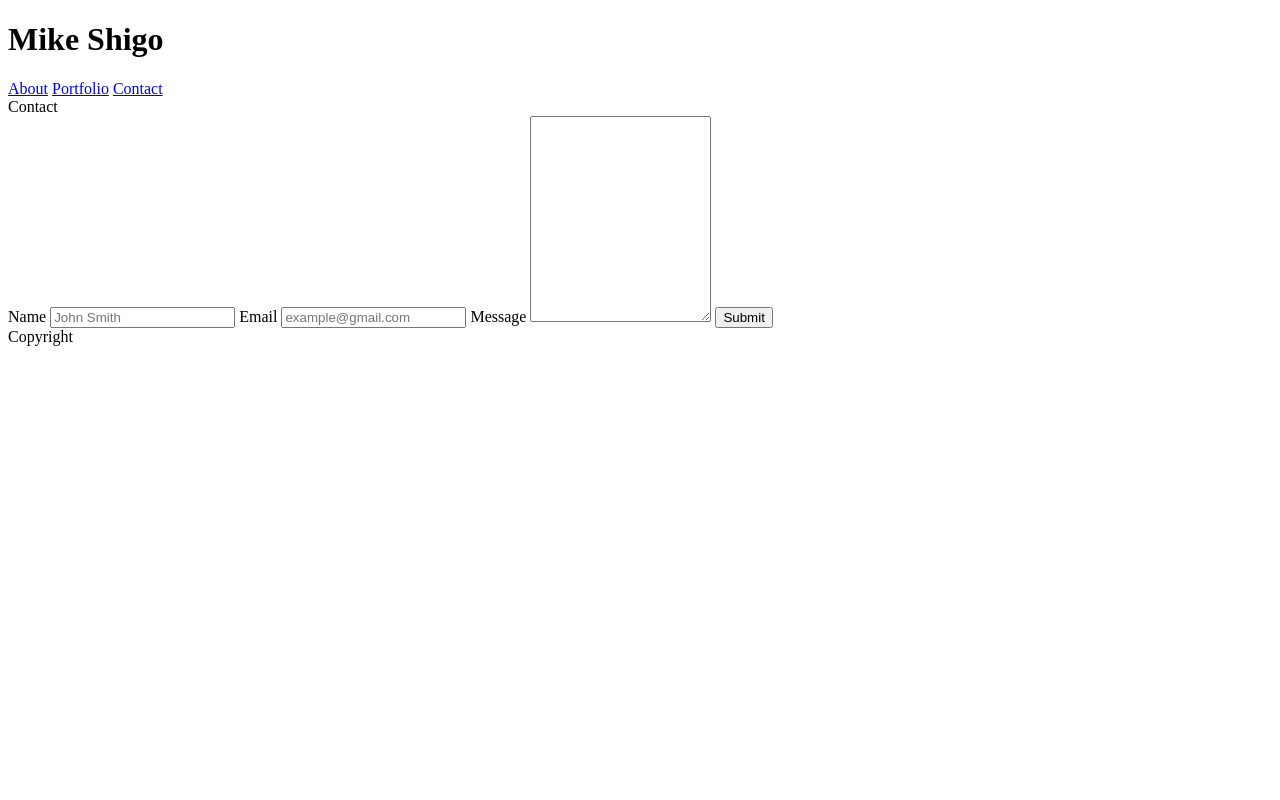
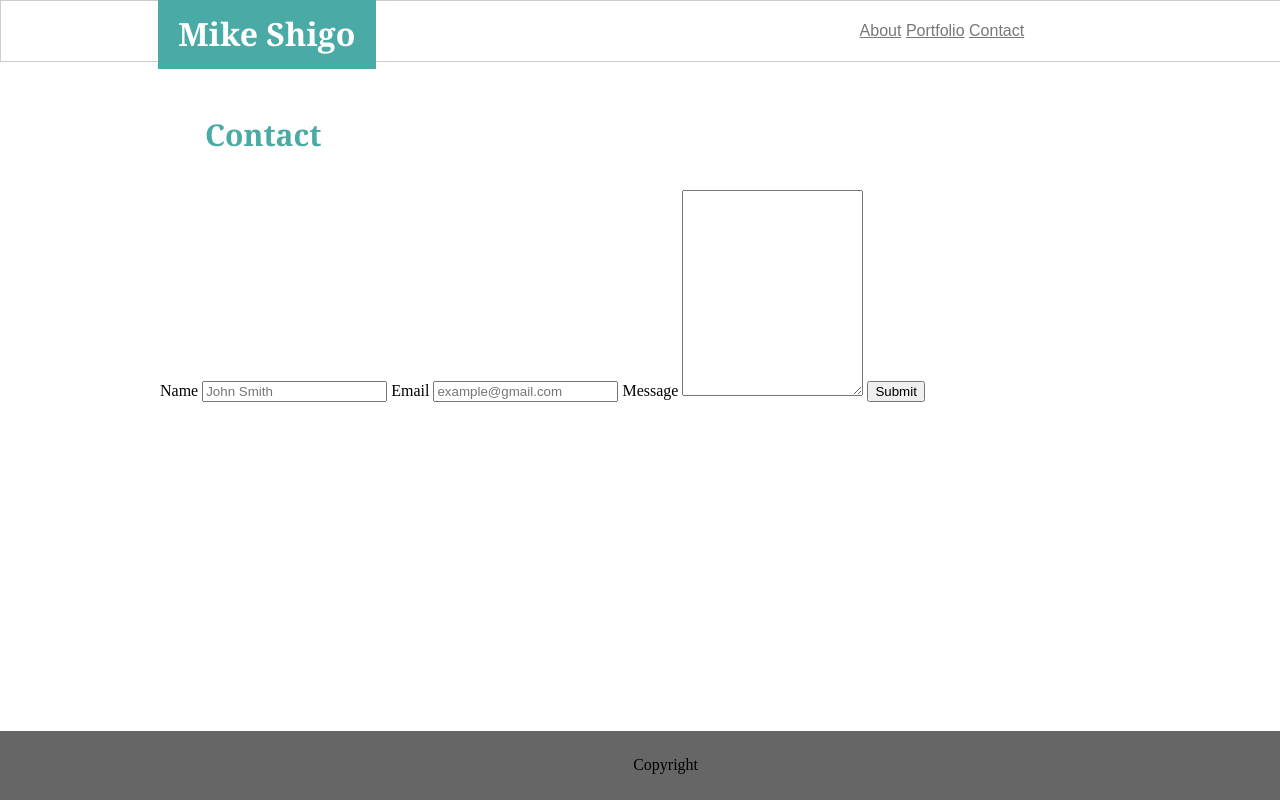
Before and after one commit to mshigo/Basic-Portfolio, a plain HTML site: page contact.html in a window 1280 px wide. Drawn offline with Linux system fonts and the light colour scheme.

Commit message:
css style imporvements.

```diff
--- a/assets/css/style.css
+++ b/assets/css/style.css
@@ -50,10 +50,6 @@
     border-style: solid;
     border-width: thin;
     border-color: #cccccc;
-
-
-
-
 }
 
 
@@ -66,8 +62,7 @@
     border-style: solid;
     border-width: thin;
     border-color: #cccccc;
-    padding: 30px;
-
+    padding: 11px;
 }
 
 #profile {
@@ -75,7 +70,6 @@
     float: left;
     padding: 10px;
     bottom: 10px;
-
 }
 
 .footer {
@@ -86,8 +80,8 @@
         width: 100%;
         background-color: #4aaaa5;
         color: white;
-        padding: 2.5%;
-
+        padding: 2%;
+        margin-bottom: 5px;
      }
 
 .footer2 {
@@ -105,55 +99,21 @@
          max-width: 960px;
          margin: auto;
          background: white;
-
-
-
      }
 
-     /* #ptop {
-         position: fixed;
-         top: 0;
-         Left: 0;
-         width: 100%;
+.header {
+        font-family:'Georgia', Times, Times New Roman, serif;
+        color: #4aaaa5;
+        max-width: 960px;
         background-color: white;
-         border-style: solid;
-         border-width: thin;
-         border-color: #cccccc;
-         padding: 30px;
+        padding: 35px;
+        margin: auto;
+        clear: both;
+        font-size: 30px;
+        margin-left: 10px;
      }
 
-     #pname {
-
-    position: relative;
-    bottom: 10px;
-    margin: 0;
-    background-color: #4aaaa5;
-    width: 15%;
-    text-align: center;
-    color: white;
-    padding: 14px;
-    margin-left: 150px;
-
-
-     }
-
-     #pnav {
-         position: relative;
-         float: right;
-         width: 33%;
-         clear: both;
-         overflow: auto;
-         padding: 10px;
-         font-family: 'Arial', 'Helvetica Neue', Helvetica, sans-serif;
-         color: #777777;
-
-
-
-     } */
-
-
 #portfolio {
-
     color: #4aaaa5;
     margin-left: 15px;
      }
@@ -174,47 +134,3 @@
    max-width: 960px;
    margin: auto;
  }
-
-/* #cnav {
-    position: relative;
-         float: right;
-         width: 34%;
-         clear: both;
-         overflow: auto;
-         padding: 10px;
-         font-family: 'Arial', 'Helvetica Neue', Helvetica, sans-serif;
-         color: #777777;
-
-}
-
-#ctop {
-    position: fixed;
-    top: 0;
-    Left: 0;
-    width: 100%;
-    background-color: white;
-    border-style: solid;
-    border-width: thin;
-    border-color: #cccccc;
-    padding: 30px;
-}
-
-#cname {
-    position: relative;
-    bottom: 10px;
-    margin: 0;
-    background-color: #4aaaa5;
-    width: 17.2%;
-    text-align: center;
-    color: white;
-    padding: 14px;
-    margin-left: 150px;
-    font-family:'Georgia', Times, Times New Roman, serif;
-
-
-} */
-
-#contact {
-    color: #4aaaa5;
-    padding: 10px;
-}
--- a/contact.html
+++ b/contact.html
@@ -6,23 +6,28 @@
     <meta name="viewport" content="width=device-width, initial-scale=1.0">
     <meta http-equiv="X-UA-Compatible" content="ie=edge">
     <title>Contact Form</title>
-    <link rel="stylesheet" type="text/style" href="./assets/css/style.css">
+    <link rel="stylesheet" type="text/css" href="assets/css/style.css">
 </head>
 
 <body>
     <div class="top">
-    </div>
-    <header class="name">
-        <h1>Mike Shigo</h1>
-    </header>
+
     <nav class="nav">
         <a href="index.html">About</a>
         <a href="portfolio.html">Portfolio</a>
         <a href="contact.html">Contact</a>
     </nav>
+</div>
+    <header class="name">
+        <h1>Mike Shigo</h1>
+    </header>
+
+
     <div class="container">
-        <header class="header">Contact</header>
-        <form action="/action_page.php">
+        <header>
+            <h2 class="header">Contact</h2>
+        </header>
+        <form>
             <label for="Name">Name</label>
             <input type="text" id="fname" name="firstname" placeholder="John Smith">
 
@@ -34,9 +39,10 @@
 
             <input type="submit" value="Submit">
         </form>
+
+        <div class="footer"></div>
+        <div class="footer2">Copyright</div>
     </div>
-    <div class="footer"></div>
-    <div class="footer2">Copyright</div>
 </body>
 
 </html>
```
Also changed, not shown: index.html (+20 -11 lines), portfolio.html (+10 -7 lines). Lines whose indentation alone changed are shown as unchanged.
